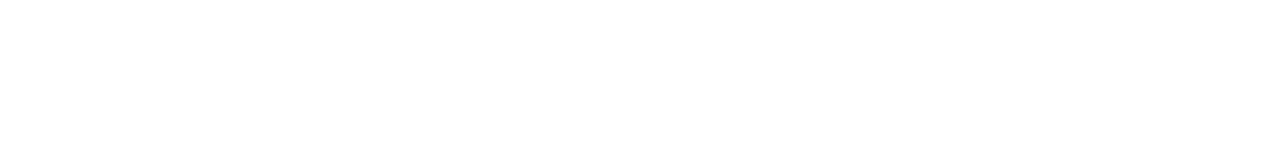
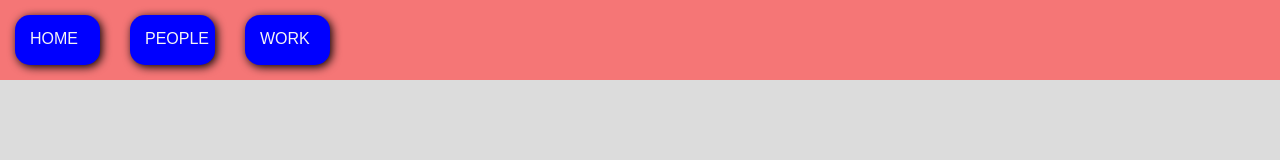
Before and after one commit to kotesh-arya/Flex-application, a plain HTML site: page index.html in a window 1280 px wide. Drawn offline with Linux system fonts and the light colour scheme.

Commit message:
updated blog and created header
updated blog section up to "flex-flow" and created a header with links in the home page.

```diff
--- a/blog.css
+++ b/blog.css
@@ -2,6 +2,13 @@ body{
     margin: 0px;
     box-sizing: border-box;
     font-family: 'Titillium Web', sans-serif;
+    background-color: gainsboro;
+}
+h1{
+    color: darkred;
+}
+h2{
+    color: darkslateblue;
 }
 .image-container{
     text-align: center;
--- a/index.html
+++ b/index.html
@@ -4,9 +4,15 @@
     <meta charset="UTF-8">
     <meta name="viewport" content="width=device-width, initial-scale=1.0">
     <link rel="stylesheet" href="styles.css">
-    <title>Document</title>
+    <title>Flex-App</title>
+    <link rel="preconnect" href="https://fonts.gstatic.com">
+<link href="https://fonts.googleapis.com/css2?family=Titillium+Web&display=swap" rel="stylesheet">
 </head>
 <body>
-
+    <header>
+        <a href="#">HOME</a>
+        <a href="#">PEOPLE</a>
+        <a href="#">WORK</a>
+    </header>
 </body>
 </html>
--- a/styles.css
+++ b/styles.css
@@ -0,0 +1,22 @@
+body{
+    box-sizing: border-box;
+    margin: 0px;
+    box-sizing: border-box;
+    font-family:  sans-serif;
+    background-color: gainsboro;
+}
+a{
+    color: whitesmoke;
+    background-color: blue;
+    margin: 15px;
+    height: 20px;
+    padding: 15px;
+    width: 55px;
+    text-decoration: none;
+    border-radius: 15px;
+    box-shadow: 2px 2px 10px black;
+}
+header{
+    display: flex;
+    background-color: rgb(245, 118, 118);
+}
```
Also changed, not shown: blog.html (+12 -1 lines).
